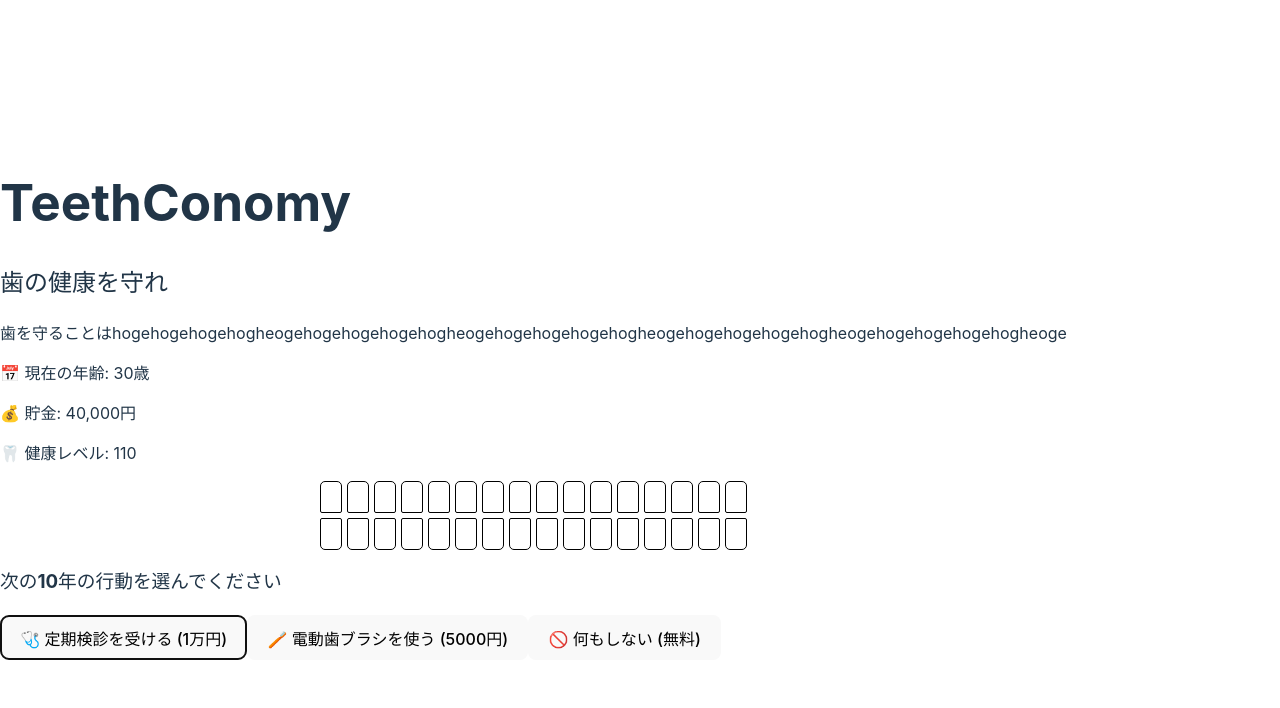
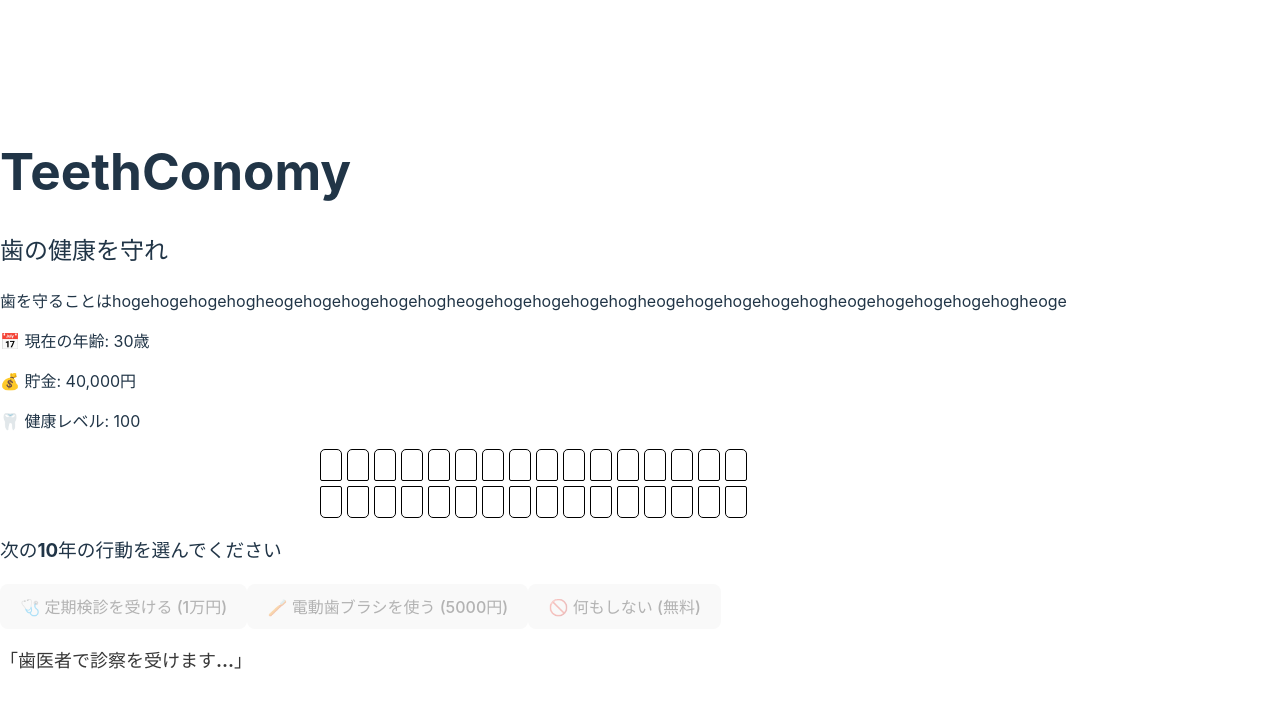
Before and after one commit to marina1017/teethconomy, a React (Vite) app: page / in a window 1280 px wide. Both pictures are taken after a click on the button "🩺 定期検診を受ける (1万円)". Shown: the top 708 px of the page. Built offline with nearby package versions, Linux system fonts and the light colour scheme.

Commit message:
定期診察の機能を入れた

```diff
--- a/src/App.tsx
+++ b/src/App.tsx
@@ -1,9 +1,35 @@
+import { useState } from 'react'
 import { useGameStore } from './store/gameStore'
 import ResultPage from './pages/ResultPage'
 import TeethVisualization from './components/TeethVisualization'
+import DiagnosisModal from './components/DiagnosisModal'
 
 function App() {
   const { state, nextDecade } = useGameStore()
+  // 診察時のモーダル
+  const [isModalOpen, setIsModalOpen] = useState(false)
+  // モーダル表示時に行動を制御
+  const [actionTaken, setActionTaken] = useState(false)
+
+  //定期検診時のモーダルの閉じるボタンが押されたとき
+  const handleDiagnosisComplete = (cost: number, healthImpact: number) => {
+    state.money = Math.max(0, state.money - cost)
+    state.health = Math.max(0, state.health - healthImpact)
+    setActionTaken(false)
+  }
+
+  // 定期検診を受けたとき
+  const handleCheckup = () => {
+    nextDecade('checkup')
+    setIsModalOpen(true)
+    setActionTaken(true)
+  }
+
+  // 電動歯ブラシか何もしないを選んだとき
+  const handleActionSelection = (action: 'electricBrush' | 'nothing') => {
+    nextDecade(action)
+    // setActionTaken(true)
+  }
 
   return (
     <div>
@@ -25,16 +51,30 @@ function App() {
 
           <h3>次の10年の行動を選んでください</h3>
           <div>
-            <button onClick={() => nextDecade('checkup')}>
+            <button onClick={handleCheckup} disabled={actionTaken}>
               🩺 定期検診を受ける (1万円)
             </button>
-            <button onClick={() => nextDecade('electricBrush')}>
+            <button
+              onClick={() => handleActionSelection('electricBrush')}
+              disabled={actionTaken}
+            >
               🪥 電動歯ブラシを使う (5000円)
             </button>
-            <button onClick={() => nextDecade('nothing')}>
+            <button
+              onClick={() => handleActionSelection('nothing')}
+              disabled={actionTaken}
+            >
               🚫 何もしない (無料)
             </button>
           </div>
+          {isModalOpen && (
+            <DiagnosisModal
+              onClose={() => setIsModalOpen(false)}
+              onComplete={(cost, healthImpact) =>
+                handleDiagnosisComplete(cost, healthImpact)
+              }
+            />
+          )}
         </div>
       )}
     </div>
--- /dev/null
+++ b/src/components/DiagnosisModal.css
@@ -0,0 +1,16 @@
+.loading-text {
+  font-size: 18px;
+  font-weight: bold;
+  color: #333;
+  animation: blink 1.5s infinite;
+}
+
+@keyframes blink {
+  0%,
+  100% {
+    opacity: 1;
+  }
+  50% {
+    opacity: 0.5;
+  }
+}
--- /dev/null
+++ b/src/components/DiagnosisModal.tsx
@@ -0,0 +1,68 @@
+import { useState, useEffect } from 'react'
+import './DiagnosisModal.css'
+
+const DiagnosisModal = ({
+  onClose,
+  onComplete,
+}: {
+  onClose: () => void
+  onComplete: (cost: number, healthImpact: number) => void
+}) => {
+  const [status, setStatus] = useState<'loading' | 'done'>('loading')
+  const [result, setResult] = useState<null | {
+    message: string
+    cost: number
+    helthImpact: number
+  }>(null)
+
+  useEffect(() => {
+    setTimeout(() => {
+      // ここ後で健康度によって発生割合を変える
+      const random = Math.random()
+      let diagnosis
+      if (random < 0.4) {
+        diagnosis = { message: '虫歯なし！！', cost: 0, healthImpact: 0 }
+      } else if (random < 0.7) {
+        diagnosis = {
+          message: '虫歯あった・・・治療費3万円',
+          cost: 30000,
+          healthImpact: 5,
+        }
+      } else if (random < 0.9) {
+        diagnosis = {
+          message: '歯周病が進行しています 治療費10万円',
+          cost: 100000,
+          healthImpact: 10,
+        }
+      } else {
+        diagnosis = {
+          message: '歯を失いました インプラント費用30万円',
+          cost: 300000,
+          healthImpact: 50,
+        }
+      }
+      setResult(diagnosis)
+      setStatus('done')
+      onComplete(diagnosis.cost, diagnosis.healthImpact)
+    }, 3000)
+  }, [])
+
+  return (
+    <div className="modal-overlay">
+      <div className="modal-container">
+        {status === 'loading' ? (
+          <p className="loading-text">「歯医者で診察を受けます...」</p>
+        ) : (
+          <>
+            <p className="result-text">{result?.message}</p>
+            <button onClick={onClose} className="close-button">
+              閉じる
+            </button>
+          </>
+        )}
+      </div>
+    </div>
+  )
+}
+
+export default DiagnosisModal
--- a/src/store/gameStore.ts
+++ b/src/store/gameStore.ts
@@ -40,10 +40,10 @@ export const useGameStore = create<GameStore>(set => ({
 
       if (choice === 'checkup') {
         cost = 10000 //検診費用
-        healthChange = +10
+        healthChange = 0
       } else if (choice === 'electricBrush') {
         cost = 5000 // 電動歯ブラシ
-        healthChange = +5
+        healthChange = 0
       } else {
         healthChange = -15
       }
```
